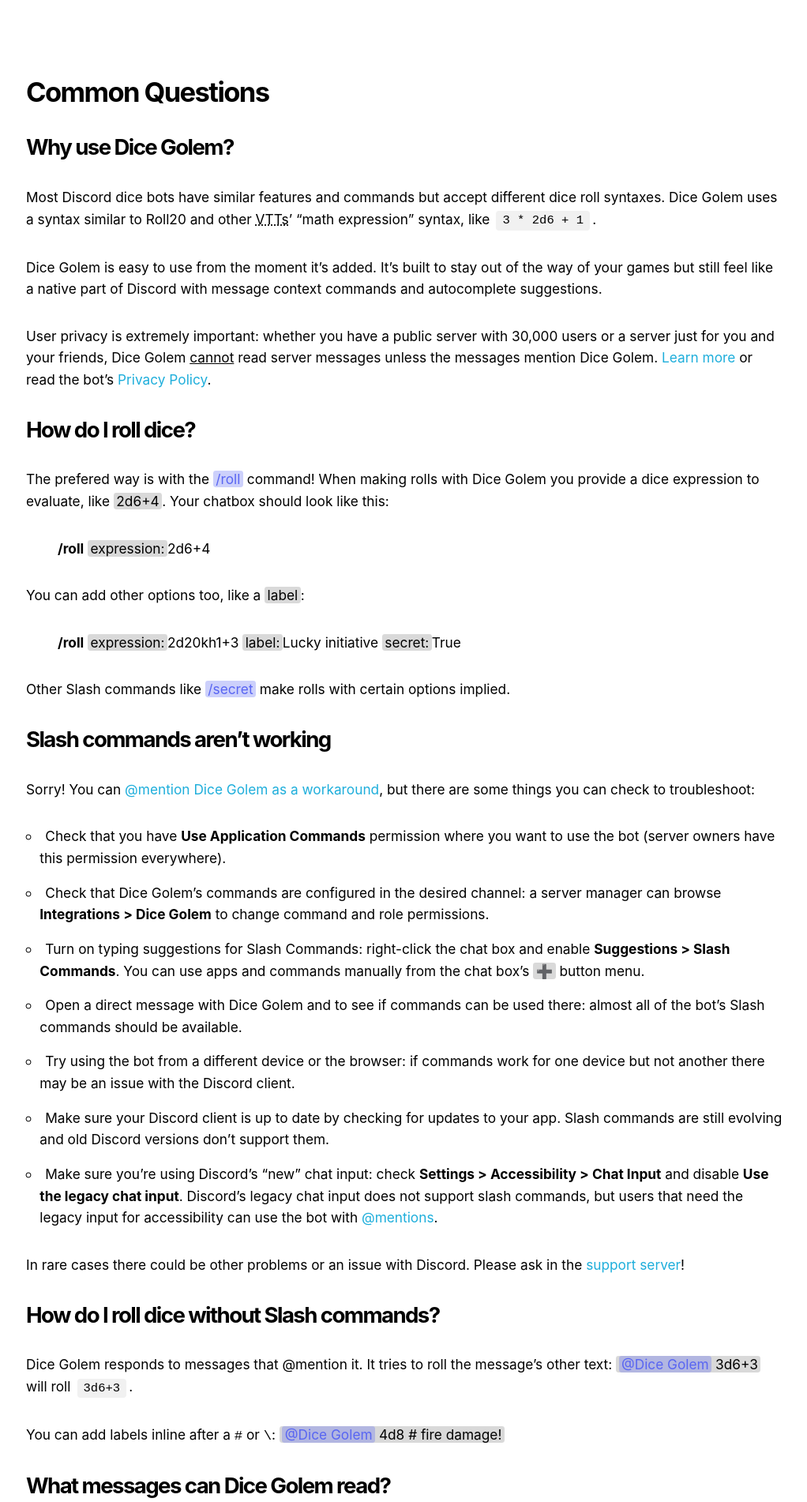
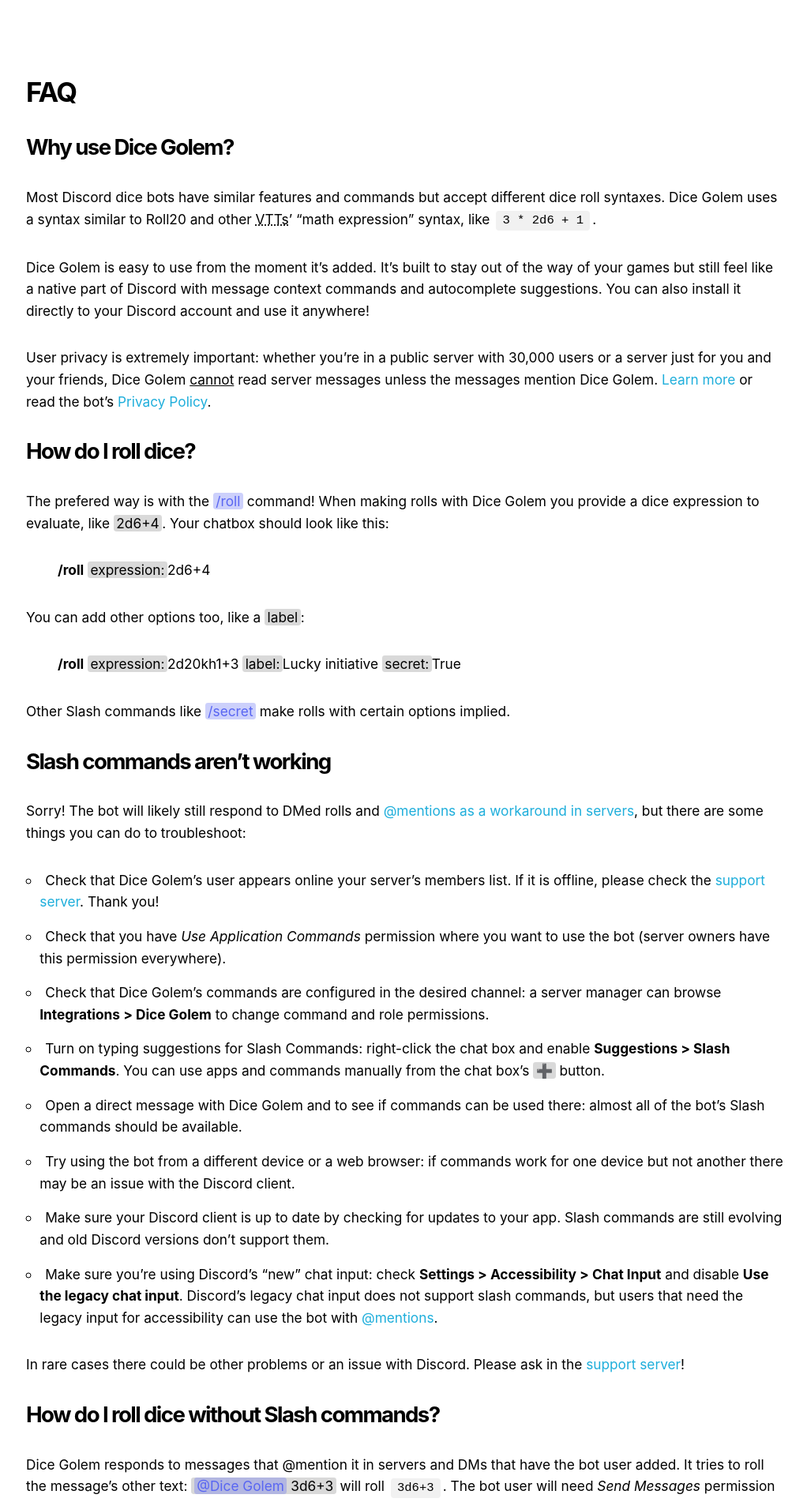
Before and after one commit to travis-g/dice-golem, a Jekyll site: the page built from docs/faq.md, in a window 1280 px wide. Shown: the top 1902 px of the page at 79% size, without its empty margins (127-1149 px from the left). Built offline with Jekyll 4.4.1, drawn with Linux system fonts in a browser that asks for light colours; some of the changed text lies outside the part shown.

Commit message:
add FAQ and commands pages

```diff
--- a/docs/Gemfile
+++ b/docs/Gemfile
@@ -4,8 +4,11 @@
 
 gem "kramdown", ">= 2.3.1"
 gem "addressable", ">= 2.8.0"
+gem "kramdown-parser-gfm"
 
 group :jekyll_plugins do
   gem "jekyll-get-json", "~> 1.0"
   gem "jekyll-sitemap", "~> 1.4"
 end
+
+gem "webrick", "~> 1.8"
--- a/docs/_sass/_custom.scss
+++ b/docs/_sass/_custom.scss
@@ -187,7 +187,7 @@
 .mention {
   border-radius: 0.2em;
   // line-height: 1;
-  font-weight: 500;
+  font-weight: inherit;
   padding: 0 0.2em;
   color: rgba(201, 205, 251, 1);
   background-color: rgba(#3c4270, .7);
--- a/docs/faq.md
+++ b/docs/faq.md
@@ -1,18 +1,18 @@
 ---
-title: Dice Golem FAQ
+title: FAQ
 sitemap: false
 description: Common questions about Dice Golem, tips, and fixes for issues.
 ---
 
-# Common Questions
+# FAQ
 
 ## Why use Dice Golem?
 
 Most Discord dice bots have similar features and commands but accept different dice roll syntaxes. Dice Golem uses a syntax similar to Roll20 and other <abbr title="Virtual Table Tops">VTTs</abbr>' "math expression" syntax, like `3 * 2d6 + 1`.
 
-Dice Golem is easy to use from the moment it's added. It's built to stay out of the way of your games but still feel like a native part of Discord with message context commands and autocomplete suggestions.
+Dice Golem is easy to use from the moment it's added. It's built to stay out of the way of your games but still feel like a native part of Discord with message context commands and autocomplete suggestions. You can also install it directly to your Discord account and use it anywhere!
 
-User privacy is extremely important: whether you have a public server with 30,000 users or a server just for you and your friends, Dice Golem <u>cannot</u> read server messages unless the messages mention Dice Golem. [Learn more](#what-messages-can-dice-golem-read) or read the bot's [Privacy Policy][privacy].
+User privacy is extremely important: whether you're in a public server with 30,000 users or a server just for you and your friends, Dice Golem <u>cannot</u> read server messages unless the messages mention Dice Golem. [Learn more](#what-messages-can-dice-golem-read) or read the bot's [Privacy Policy][privacy].
 
 ## How do I roll dice?
 
@@ -28,13 +28,14 @@
 
 ## Slash commands aren't working
 
-Sorry! You can [@mention Dice Golem as a workaround](#how-do-i-roll-dice-without-slash-commands), but there are some things you can check to troubleshoot:
+Sorry! The bot will likely still respond to DMed rolls and [@mentions as a workaround in servers](#how-do-i-roll-dice-without-slash-commands), but there are some things you can do to troubleshoot:
 
-- Check that you have **Use Application Commands** permission where you want to use the bot (server owners have this permission everywhere).
+- Check that Dice Golem's user appears online your server's members list. If it is offline, please check the [support server][support]. Thank you!
+- Check that you have _Use Application Commands_ permission where you want to use the bot (server owners have this permission everywhere).
 - Check that Dice Golem's commands are configured in the desired channel: a server manager can browse **Integrations > Dice Golem** to change command and role permissions.
-- Turn on typing suggestions for Slash Commands: right-click the chat box and enable **Suggestions > Slash Commands**. You can use apps and commands manually from the chat box's <span class="param">➕</span> button menu.
+- Turn on typing suggestions for Slash Commands: right-click the chat box and enable **Suggestions > Slash Commands**. You can use apps and commands manually from the chat box's <span class="param">➕</span> button.
 - Open a direct message with Dice Golem and to see if commands can be used there: almost all of the bot's Slash commands should be available.
-- Try using the bot from a different device or the browser: if commands work for one device but not another there may be an issue with the Discord client.
+- Try using the bot from a different device or a web browser: if commands work for one device but not another there may be an issue with the Discord client.
 - Make sure your Discord client is up to date by checking for updates to your app. Slash commands are still evolving and old Discord versions don't support them.
 - Make sure you're using Discord's "new" chat input: check **Settings > Accessibility > Chat Input** and disable **Use the legacy chat input**. Discord's legacy chat input does not support slash commands, but users that need the legacy input for accessibility can use the bot with [@mentions](#how-do-i-roll-dice-without-slash-commands).
 
@@ -42,17 +43,25 @@
 
 ## How do I roll dice without Slash commands?
 
-Dice Golem responds to messages that @mention it. It tries to roll the message's other text: <span class="param"><span class="mention">@Dice Golem</span> 3d6+3</span> will roll `3d6+3`.
+Dice Golem responds to messages that @mention it in servers and DMs that have the bot user added. It tries to roll the message's other text: <span class="param"><span class="mention">@Dice Golem</span> 3d6+3</span> will roll `3d6+3`. The bot user will need _Send Messages_ permission to respond.
 
 You can add labels inline after a <kbd>#</kbd> or <kbd>\</kbd>: <span class="param"><span class="mention">@Dice Golem</span> 4d8 # fire damage!</span>
 
 ## What messages can Dice Golem read?
 
-Dice Golem <u>cannot</u> read messages sent in servers unless the messages @mention it. Dice Golem can read:
+Dice Golem can read:
 
 - Server messages that @mention Dice Golem,
 - Messages sent directly to it through DMs,
 - Messages forwarded via message commands (ex. <span class="mention">Roll Message</span>).
 
+When using the bot's Slash commands it is only ever sent the data you enter or the message you call it against. Dice Golem <u>cannot</u> read messages sent in servers unless the messages @mention it.
+
+## How do I remove the bot?
+
+If added to a server, browse to **Server Settings > Integrations > Dice Golem** and click **Remove App** at the bottom. If the bot user remains, it can be kicked.
+
+If installed to your user, browse to **User Settings > Authorized Apps**, locate Dice Golem in the list, and click **Deauthorize**.
+
 [privacy]: https://dicegolem.io/privacy "Dice Golem's Privacy Policy"
 [support]: https://discord.gg/vuE8zyc "The Pit of Dicepair, Dice Golem's support server"
```
Also changed, not shown: docs/_data/links.yml (+7 -7 lines), docs/commands.html (added, +77 -0 lines), docs/terms.md (+1 -1 lines), docs/Gemfile.lock.
